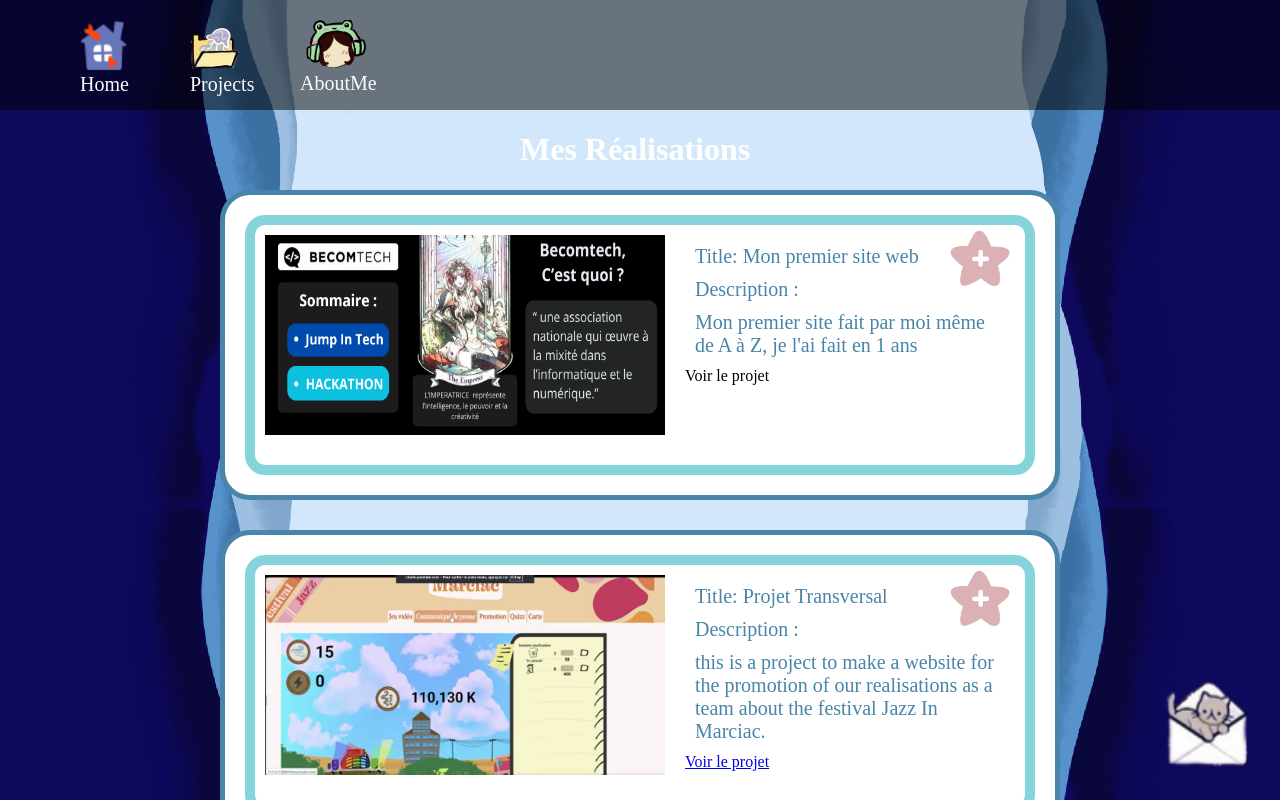
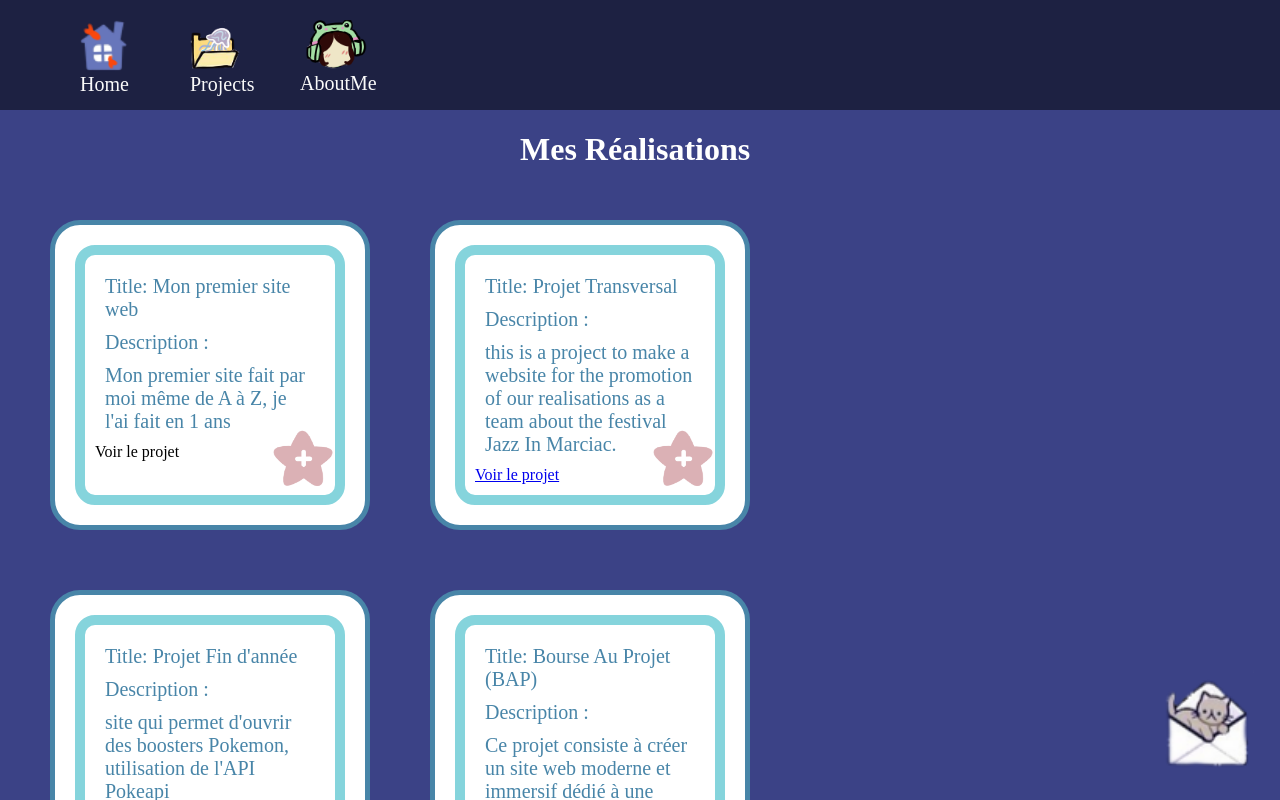
Before and after one commit to Clarspinon24/portfolio, a Next.js app in the folder portfolio-2026-2/: page /projects in a window 1280 px wide. Shown: the top 800 px of the page. Built offline with nearby package versions, Linux system fonts and the light colour scheme.

Commit message:
fix: projet upgrade

```diff
--- a/portfolio-2026-2/app/projects/page.tsx
+++ b/portfolio-2026-2/app/projects/page.tsx
@@ -6,17 +6,13 @@ import styles from './projects.module.css';
 export default function Projet() {
   return (
     <div className={styles.container}>
-    <img
-      className={styles.fond_pro}
-      src="/asset/fond_projectsA4.png"
-      alt="fond imitant la mer"/>
 
-       <div className={styles.article}>
-        <h1 className={styles.titre}>Mes Réalisations</h1>
+      <h1 className={styles.titre}>Mes Réalisations</h1>
+
+      <div className={styles.article}>
           {projetsData.map((projet, index) => (
             <div key={index} className={styles.deco}>
               <article className={styles.card}>
-                <img className={styles.illu} src={projet.image} alt={projet.titre} />
                 <div className={styles.description}>
                   <p>Title: {projet.titre}</p>
                   <p>Description :</p>
--- a/portfolio-2026-2/app/projects/projects.module.css
+++ b/portfolio-2026-2/app/projects/projects.module.css
@@ -1,6 +1,7 @@
 .article{
-    margin-left: auto;
-    margin-right: auto;
+    display: flex;
+    flex-wrap: wrap;
+    margin-left: 20px;
     width:60%;
 }
 .fond_pro{
@@ -19,8 +20,8 @@
     margin-right: auto;
 }
 .etoile {
-    margin-top:-10px ;
-    margin-left: 680px;
+    margin-top: 160px;
+    margin-left: 173px;
     display: block; /* ou inline-block */
     width: 70px;
     position: absolute;
@@ -41,8 +42,10 @@
 .deco{
     border: solid 5px  #4885A8;
     border-radius: 30px;
-    margin-bottom: 30px;
-    width: 830px;
+    margin: 30px;
+
+    width: 310px;
+    height: 300px;
     display: flex;
     justify-self: center;
     background-color: white;
@@ -50,7 +53,7 @@
 }
 
 .description{
-    margin-left: 20px;
+    margin: 0px;
 }
 .description p{
     font-size: 20px;
@@ -71,13 +74,16 @@
     border: solid 10px  #85d4dc;
     border-radius: 20px;
     height: 220px;
-    width: 750px;
+    width: 230px;
     margin: 20px;
     padding: 10px;
     display: flex;
+    flex-direction: wrap;
     justify-self: center;
 
 }
+
+
 
 @keyframes rotation {
   from {
@@ -96,19 +102,11 @@
 .video{
 display: none;
 }
-   .etoile{
-    margin-top: 160px;
-    margin-left: 173px;
-   }
+
 .card{
 width: 230px;
 display: flex;
 flex-direction: column;
 }
-   .illu{
-    display: none;
+
 }
-    .description{
-    margin: 0px;
-   }
-}
```
Lines whose indentation alone changed are shown as unchanged.
